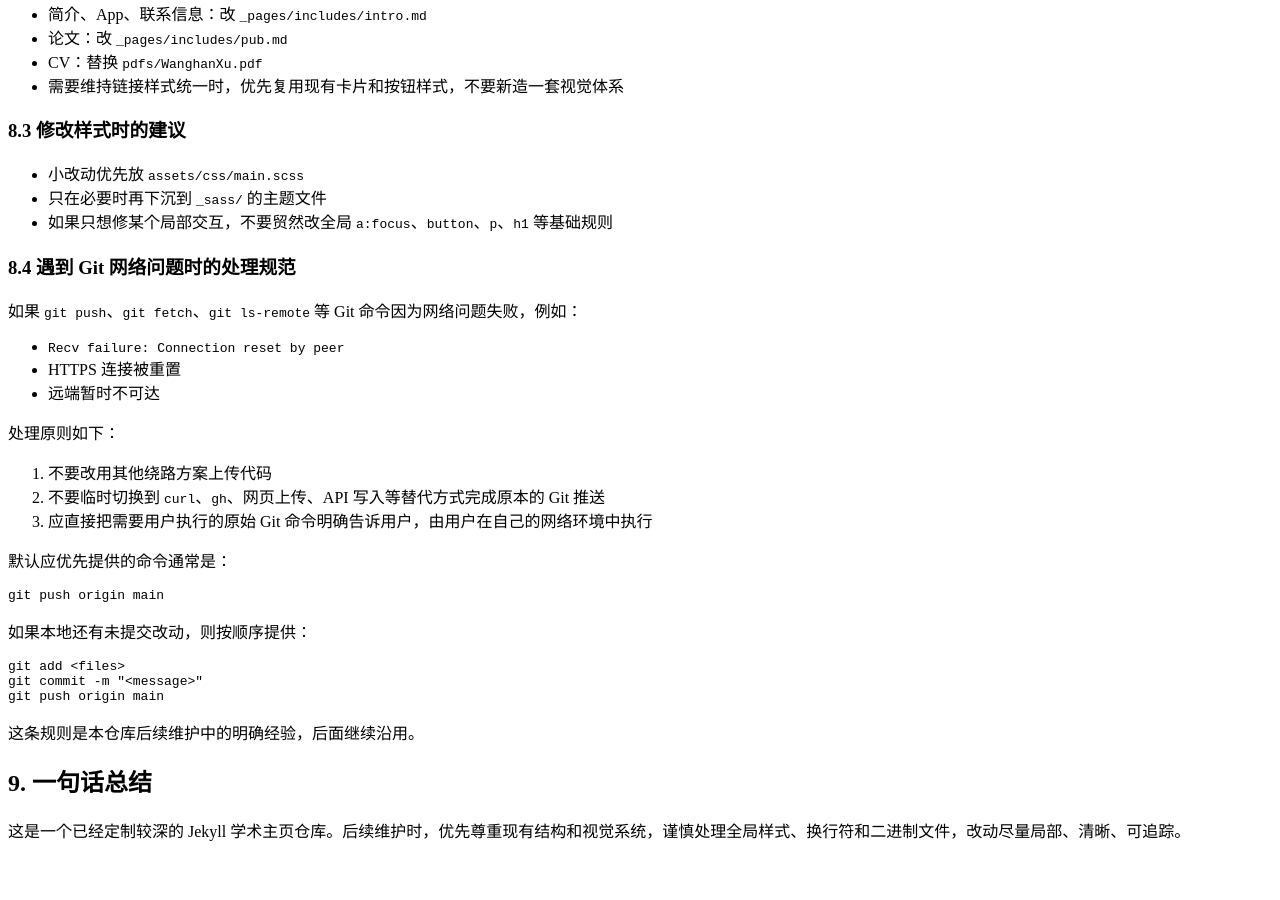
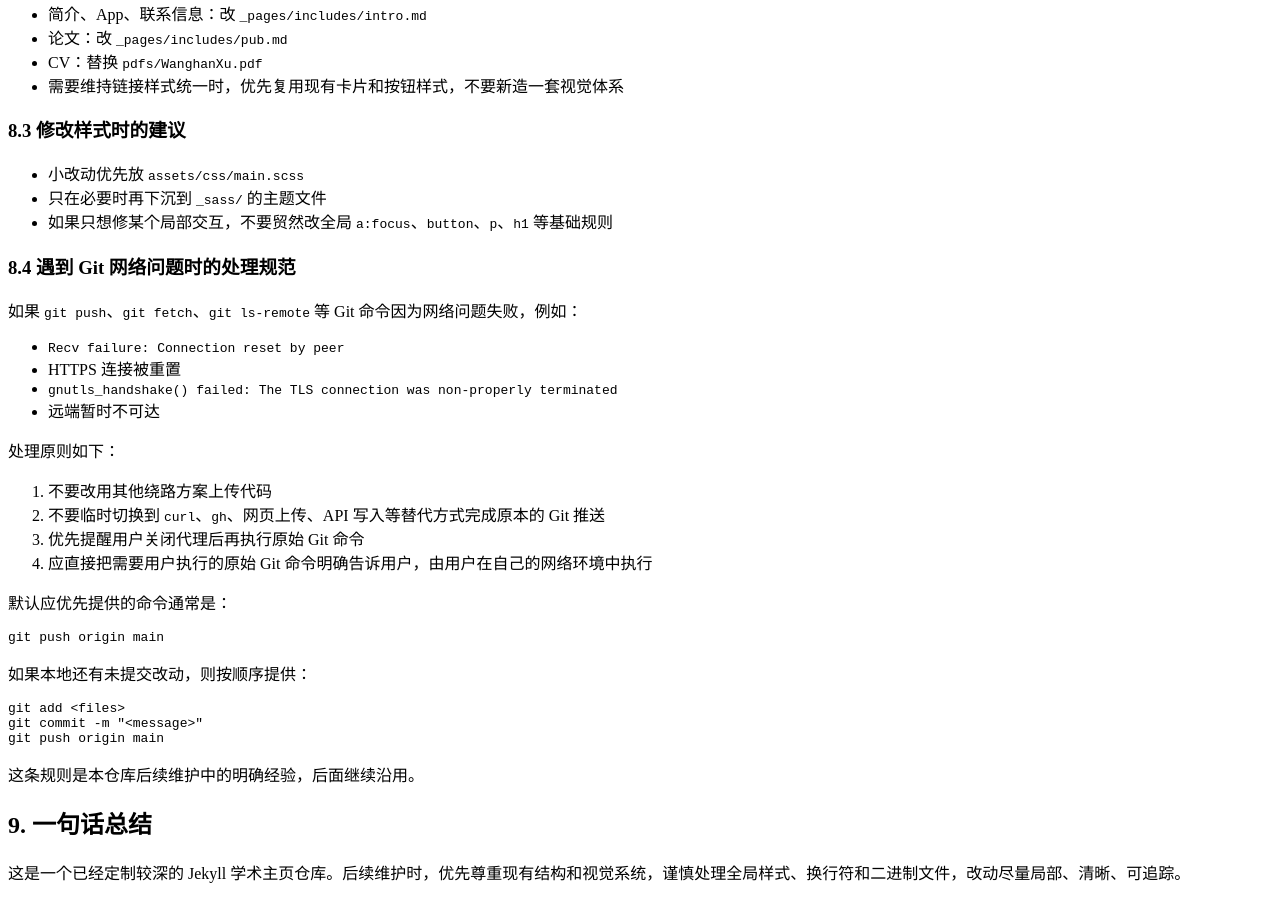
Before and after one commit to black-yt/black-yt.github.io, a Jekyll site: the page built from AGENTS.md, in a window 1280 px wide and 900 px high, scrolled down 6164 px. Built offline with Jekyll 4.4.1, drawn with Linux system fonts in a browser that asks for light colours; our own code applies the rules of GitHub Pages for plain Markdown files; before the commit the page ends 7022 px from its top, so only the background shows below that.

Commit message:
Document proxy guidance for git push

```diff
--- a/AGENTS.md
+++ b/AGENTS.md
@@ -272,13 +272,15 @@ App 卡片维护在 `_pages/includes/intro.md` 的 `My Apps` 区域。
 
 - `Recv failure: Connection reset by peer`
 - HTTPS 连接被重置
+- `gnutls_handshake() failed: The TLS connection was non-properly terminated`
 - 远端暂时不可达
 
 处理原则如下：
 
 1. 不要改用其他绕路方案上传代码
 2. 不要临时切换到 `curl`、`gh`、网页上传、API 写入等替代方式完成原本的 Git 推送
-3. 应直接把需要用户执行的原始 Git 命令明确告诉用户，由用户在自己的网络环境中执行
+3. 优先提醒用户关闭代理后再执行原始 Git 命令
+4. 应直接把需要用户执行的原始 Git 命令明确告诉用户，由用户在自己的网络环境中执行
 
 默认应优先提供的命令通常是：
 
```
